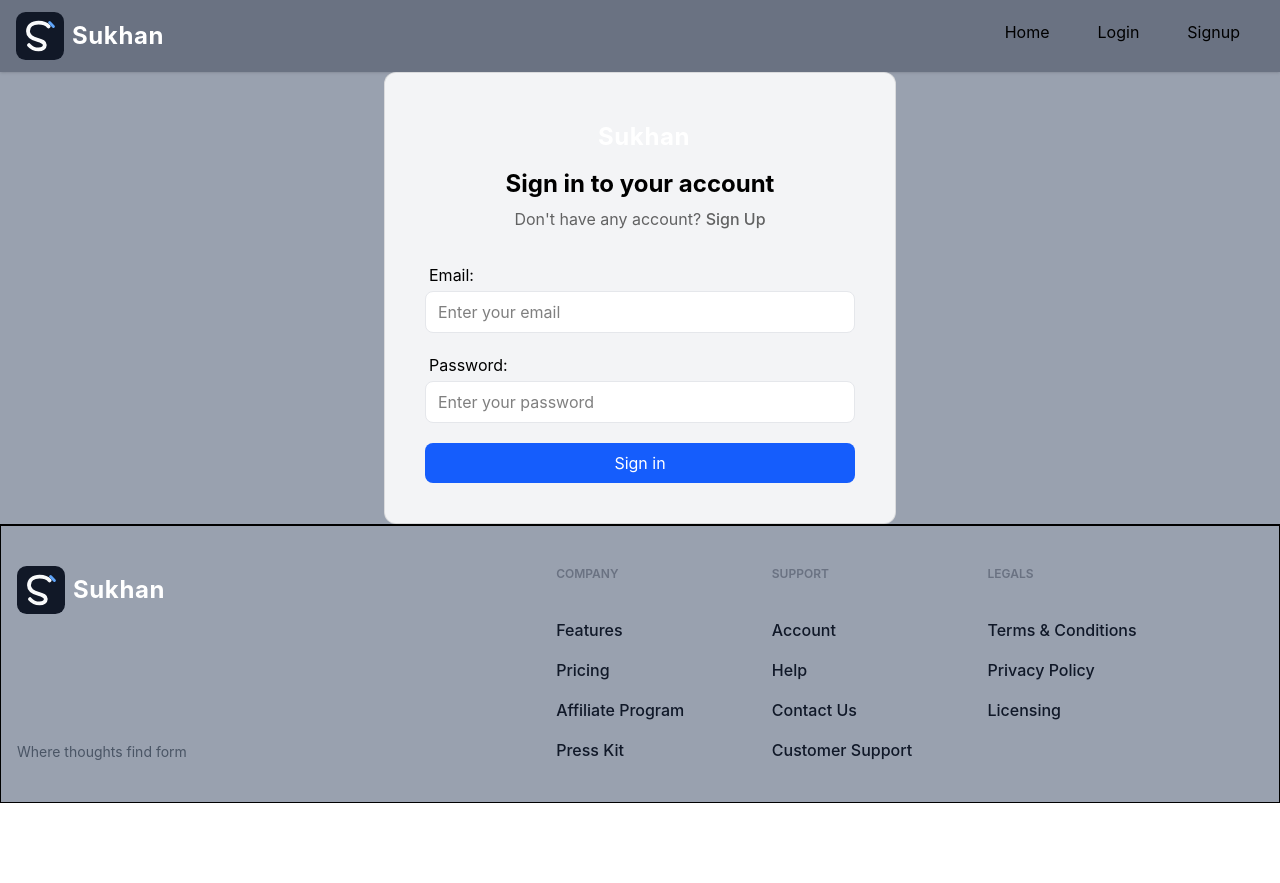
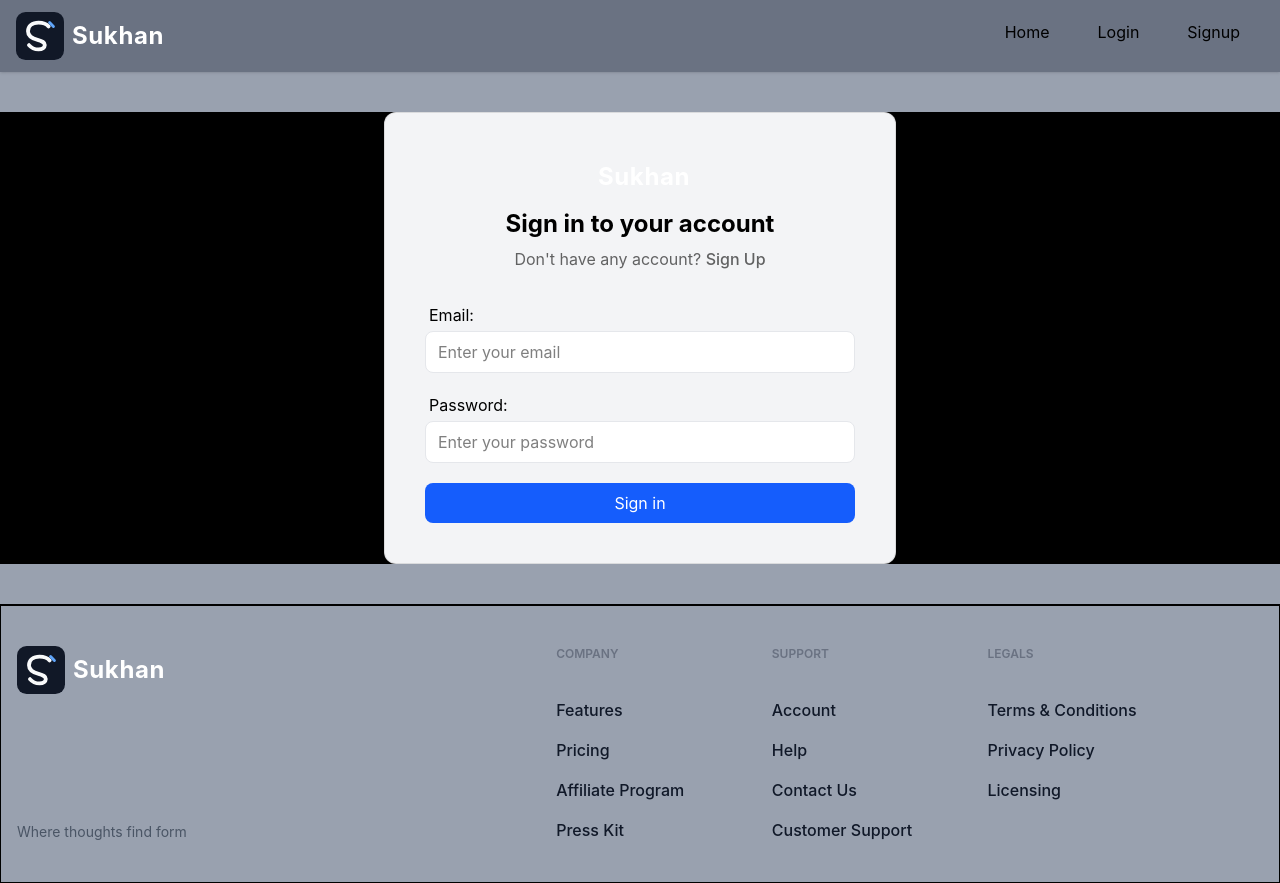
Before and after one commit to Kapoor-Divye/Sukhan, a React (Vite) app: page /login in a window 1280 px wide. Before the commit the page ends 803 px from the top, so only its background shows below. Built offline with nearby package versions, Linux system fonts and the light colour scheme; no server answers.

Commit message:
fix login and signup styling

```diff
--- a/src/components/Login.jsx
+++ b/src/components/Login.jsx
@@ -28,7 +28,7 @@ function Login() {
 
   return (
     <div
-    className='flex items-center justify-center w-full'
+    className='flex items-center justify-center w-full mt-10 mb-10 bg-black'
     >
         <div className={`mx-auto w-full max-w-lg bg-gray-100 rounded-xl p-10 border border-black/10`}>
         <div className="mb-2 flex justify-center">
--- a/src/components/Signup.jsx
+++ b/src/components/Signup.jsx
@@ -27,7 +27,7 @@ function Signup() {
     }
 
   return (
-    <div className="flex items-center justify-center">
+    <div className="flex items-center justify-center mt-10 mb-10 bg-black w-full">
             <div className={`mx-auto w-full max-w-lg bg-gray-100 rounded-xl p-10 border border-black/10`}>
             <div className="mb-2 flex justify-center">
                     <span className="inline-block w-full max-w-25">
```
